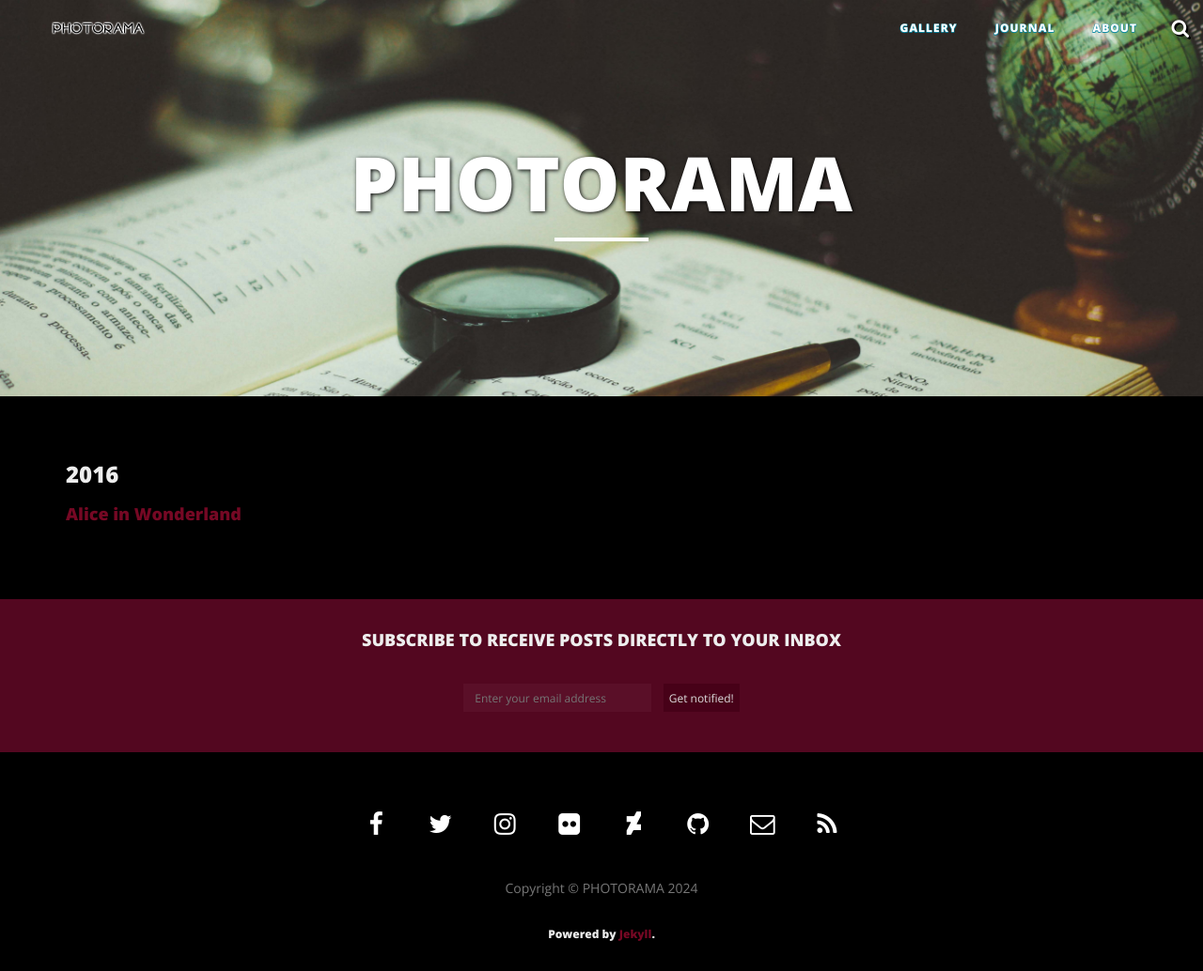
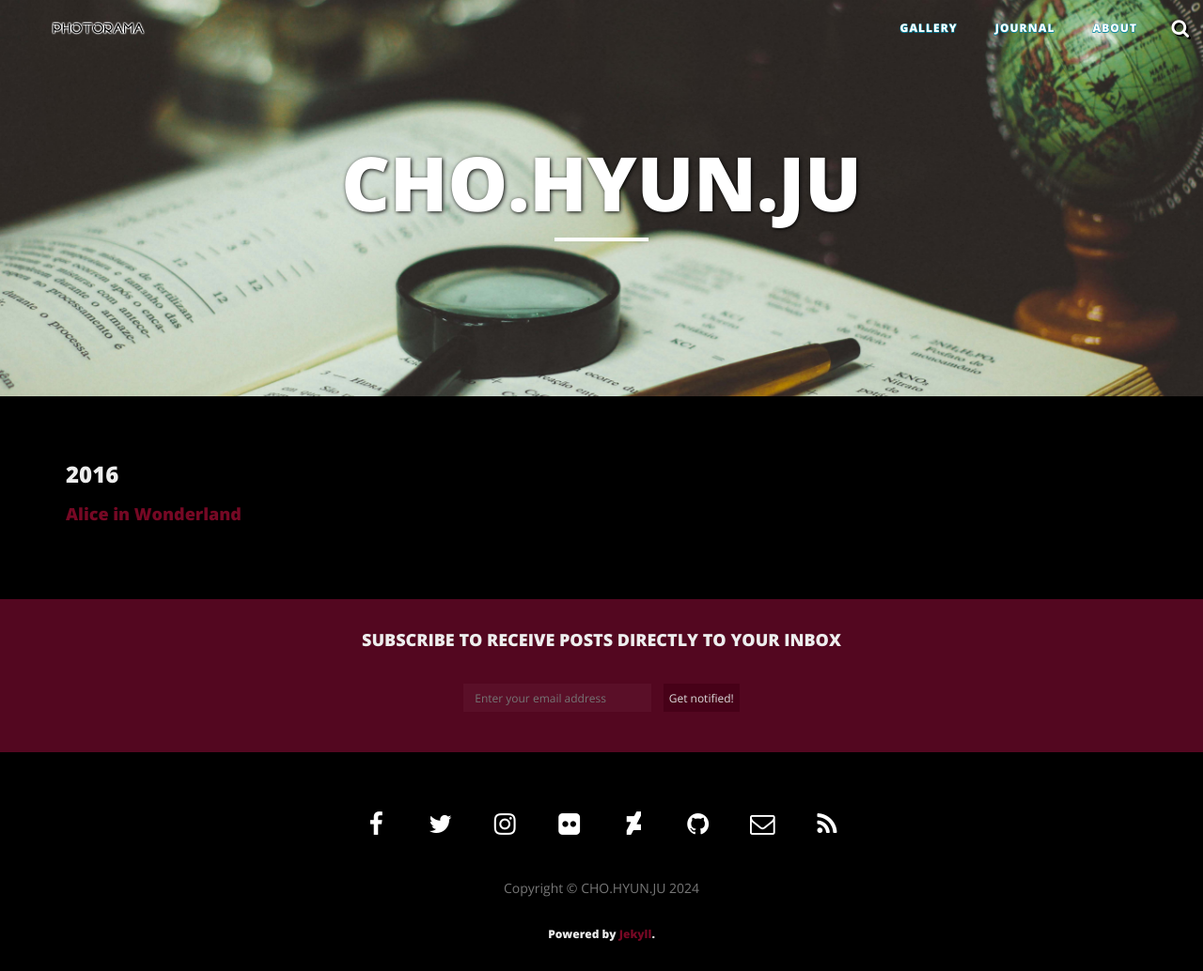
Before and after one commit to asadal/chohyunju, a Jekyll site: the page built from journal/category/cat01.md, in a window 1280 px wide. Shown: the whole page at 94% size. Built offline with Jekyll 4.4.1, drawn with Linux system fonts in a browser that asks for light colours; nearby versions of some CDN libraries.

Commit message:
Update _config.yml

```diff
--- a/_config.yml
+++ b/_config.yml
@@ -1,9 +1,9 @@
 # Site settings
-title: PHOTORAMA
-email: ""
-description: "Photo Journal"
-url: "https://sunbliss.github.io"
-baseurl: "/photorama"
+title: CHO.HYUN.JU
+email: "ppoppoo9@naver.com"
+description: "Cho Hyunju's art gallery"
+url: "https://asadal.github.io"
+baseurl: "/chohyunju"
 facebook_username: ""
 twitter_username: ""
 instagram_username: ""
@@ -33,9 +33,9 @@
 
 # Internal nav
 nav:
-  - GALLERY: "https://sunbliss.github.io/photorama/gallery/"
-  - JOURNAL: "https://sunbliss.github.io/photorama/journal/"
-  - ABOUT: "https://sunbliss.github.io/photorama/about/"
+  - GALLERY: "https://asadal.github.io/chohyunju/gallery/"
+  - JOURNAL: "https://asadal.github.io/chohyunju/journal/"
+  - ABOUT: "https://asadal.github.io/chohyunju/about/"
 
 # All translation keys
 translations:
```
